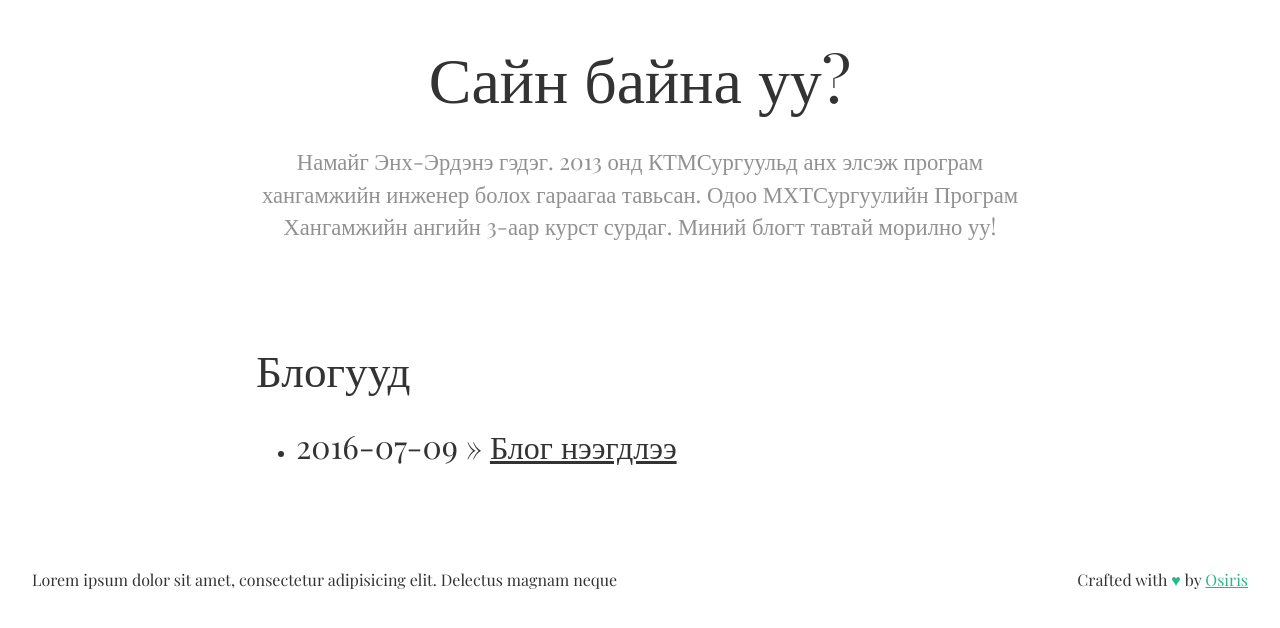
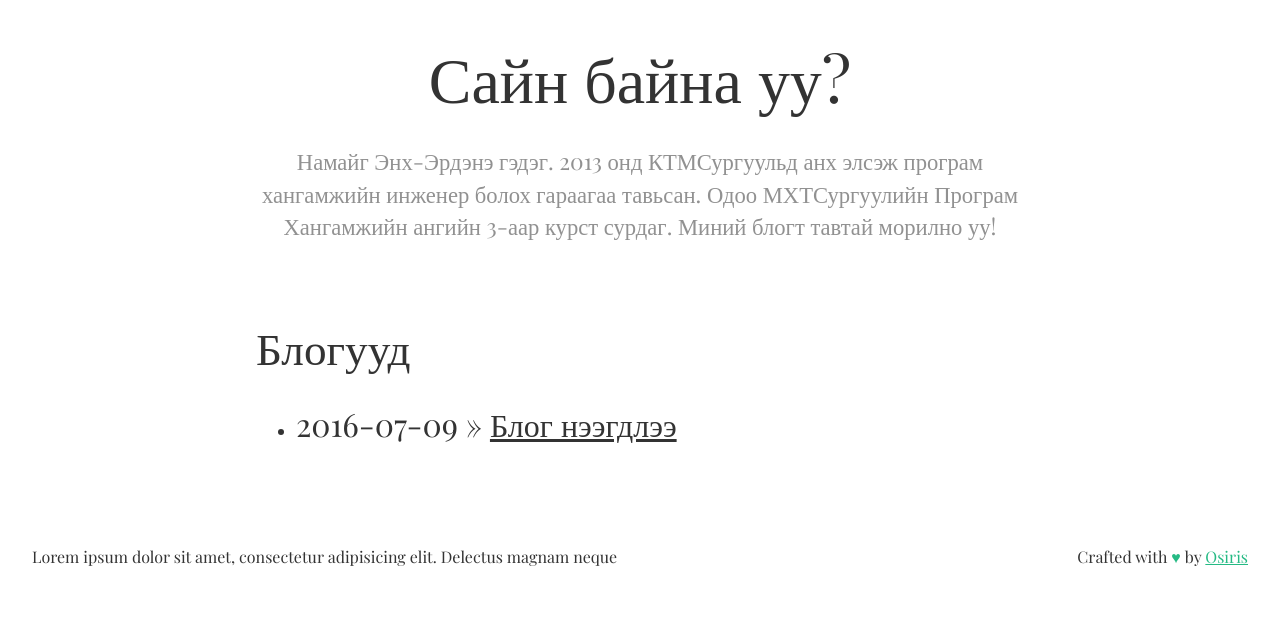
Before and after one commit to Ds3c-ctf-team/enkhee-Osiris.github.io-old, a Jekyll site: the page built from index.html, in a window 1280 px wide. Shown: the top 628 px of the page. Built offline with Jekyll 4.4.1, drawn with Linux system fonts in a browser that asks for light colours; some web fonts are replaced.

Commit message:
Update layout

```diff
--- a/css/main.css
+++ b/css/main.css
@@ -4,7 +4,7 @@ body {
 .blogs a{
 	color: #333;
 }
-.blogs h2.h2{
+#blogs h2.h2{
 	margin-top: 0;
 }
 .made-by a, .blogs a:hover{
```
